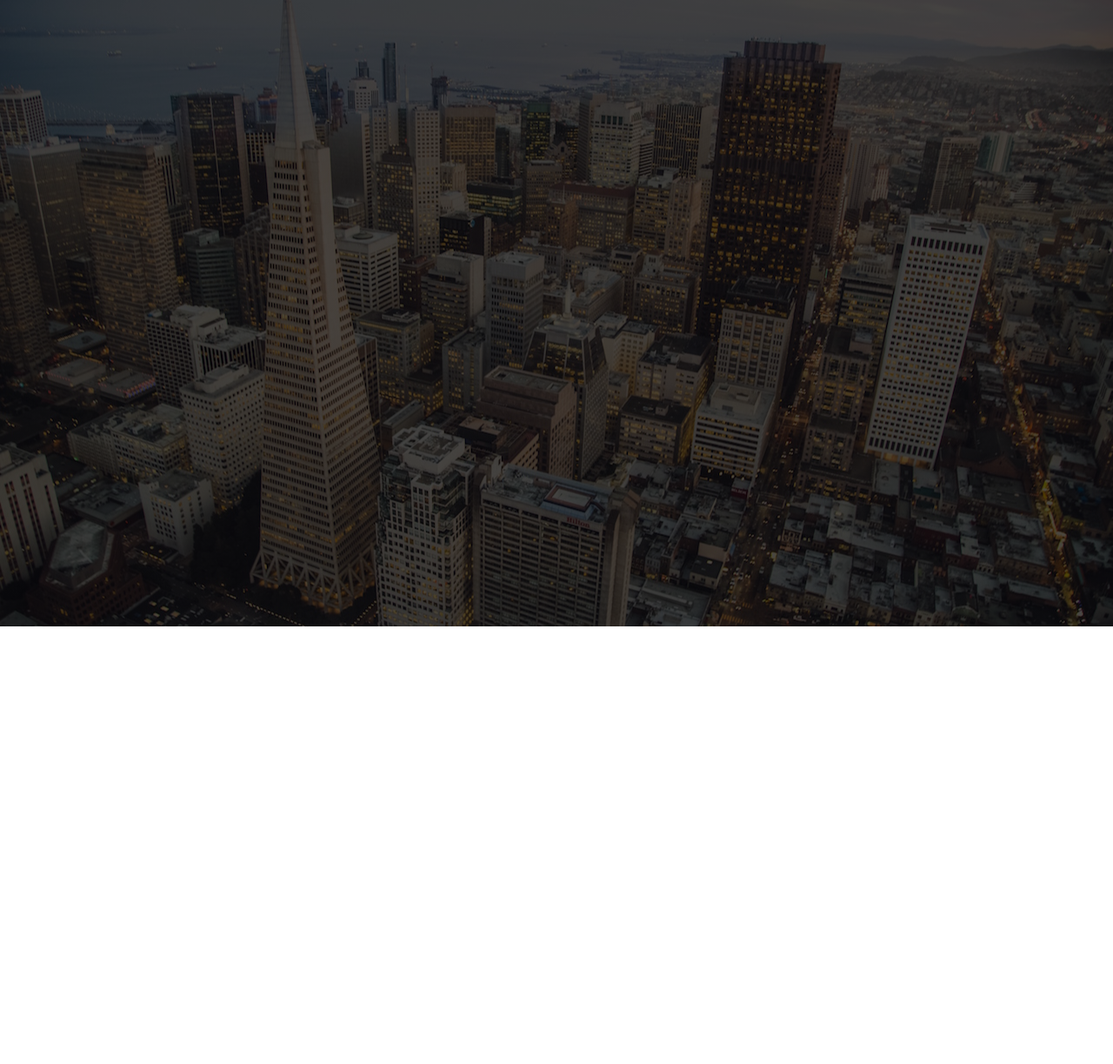
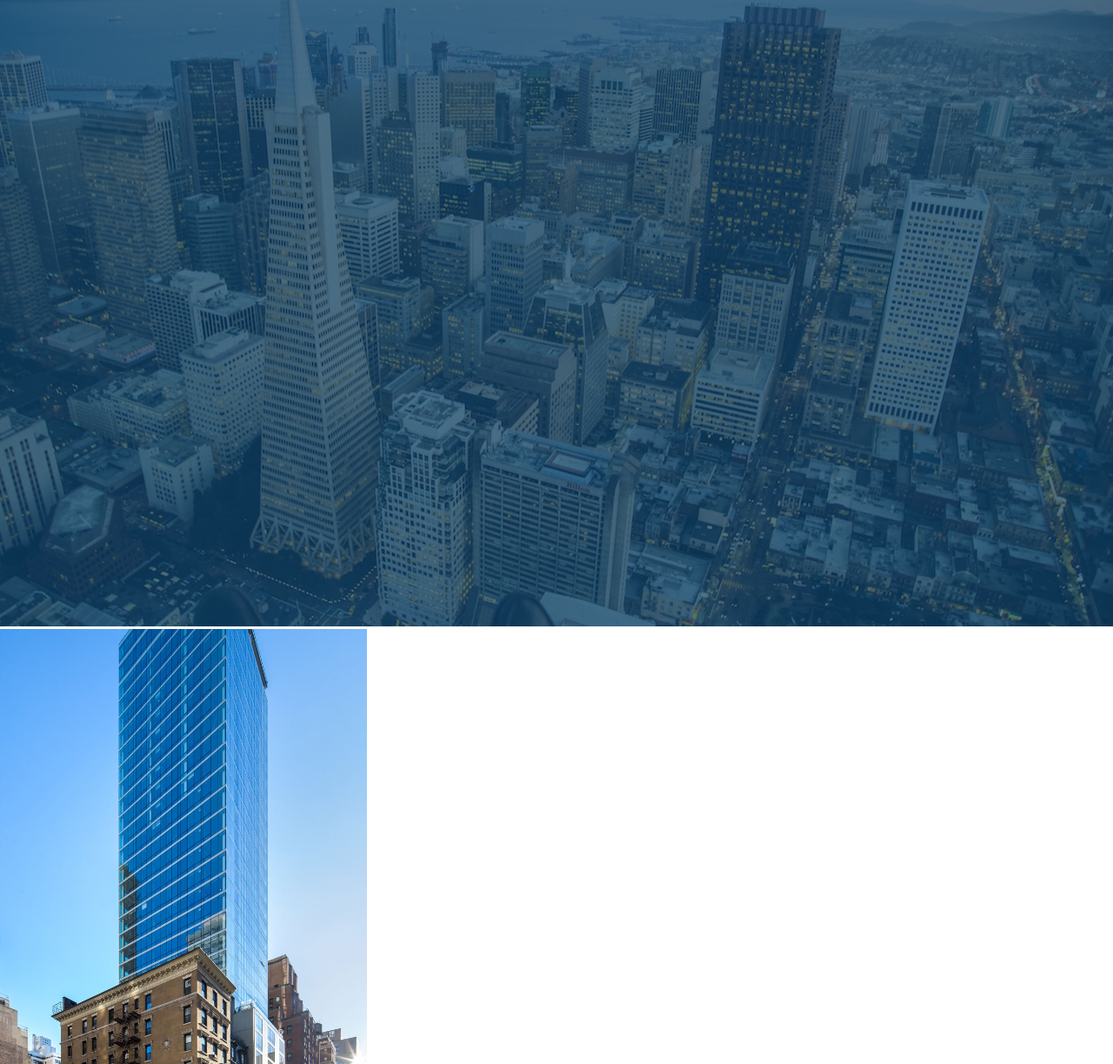
Before and after one commit to maureenv/sass-practice, a website: page index.html in a window 1280 px wide. Shown: the whole page at 87% size. Before the commit the page ends 800 px from the top, so only its background shows below. Drawn offline with Linux system fonts and the light colour scheme.

Commit message:
test for ie

```diff
--- /dev/null
+++ b/app/scss/_base.scss
@@ -0,0 +1,18 @@
+// @mixin blue-img($image){
+//   background:  linear-gradient(
+//   rgba(3, 62, 102, 0.7),
+//   rgba(3, 62, 102, 0.7)
+//   ), url($image) no-repeat center center;
+//   -webkit-background-size: cover;
+//   -moz-background-size: cover;
+//   -o-background-size: cover;
+//   background-size: cover;
+// }
+
+@mixin blue-img($image){
+  background: url($image) no-repeat center center;
+  -webkit-background-size: cover;
+  -moz-background-size: cover;
+  -o-background-size: cover;
+  background-size: cover;
+}
--- a/app/scss/_legacy-browser.scss
+++ b/app/scss/_legacy-browser.scss
@@ -1,14 +1,14 @@
-@media all and (min-width:0\0) and (min-resolution:.001dpcm)
-{ // for ie9
-    .masthead-img {top: 0;
-    right: 0;
-    width: 100%;
-    height: 90vh;
-    position: absolute;
-    background: url('../images/home-hero-small.jpg') no-repeat center center fixed;
-    -webkit-background-size: cover;
-    -moz-background-size: cover;
-    -o-background-size: cover;
-    background-size: cover; }
-
-}
+// @media all and (min-width:0\0) and (min-resolution:.001dpcm)
+// { // for ie9
+//     .masthead-img {top: 0;
+//     right: 0;
+//     width: 100%;
+//     height: 90vh;
+//     position: absolute;
+//     background: url('../images/home-hero-small.jpg') no-repeat center center fixed;
+//     -webkit-background-size: cover;
+//     -moz-background-size: cover;
+//     -o-background-size: cover;
+//     background-size: cover; }
+//
+// }
--- a/app/scss/main.scss
+++ b/app/scss/main.scss
@@ -1,25 +1,44 @@
 @import "reset";
-@import "legacy-browser.scss";
+// @import "legacy-browser";
+@import "base";
 
-.masthead-img{
-top: 0;
-right: 0;
-width: 100%;
-height: 90vh;
-position: absolute;
-background:  linear-gradient(
-rgba(0, 0, 0, 0.7),
-rgba(0, 0, 0, 0.7)
-), url('../images/home-hero-small.jpg') no-repeat center center fixed;
--webkit-background-size: cover;
--moz-background-size: cover;
--o-background-size: cover;
-background-size: cover;
-z-index: -2;
+// .masthead{
+//   overflow: hidden;
+//   width: 100%;
+//   display: inline-block;
+//   position: relative;
+//   background-color: blue;
+// }
+
+.masthead{
+  overflow: hidden;
+  width: 100%;
+  display: inline-block;
+  position: relative;
+  background-color: rgba(3, 62, 102, 1);
+}
+
+
+.masthead-bg{
+  opacity: 0.3;
+  top: 0;
+  right: 0;
+  width: 100%;
+  height: 90vh;
+position: relative;
+@include blue-img('../images/home-hero-small.jpg');
 }
 
 //comment
 
+.image-2{
+  height: 500px;
+  width: 33%;
+  @include blue-img('../images/325-Lex-AD-E7-UNCROPPED.jpg');
+  float: left;
+  background-width: 33%;
+  position: relative;
+}
 
 
 
--- a/index.html
+++ b/index.html
@@ -5,7 +5,10 @@
   <meta http-equiv="X-UA-Compatible" content="IE=7; IE=8; IE=9">
 </head>
 <body>
-  <div class="masthead-img"></div>
+  <header class="masthead">
+  <div class="masthead-bg"></div>
+</header>
 
+<div class="image-2"></div>
 </body>
 </html>
```
Also changed, not shown: app/css/main.css.
